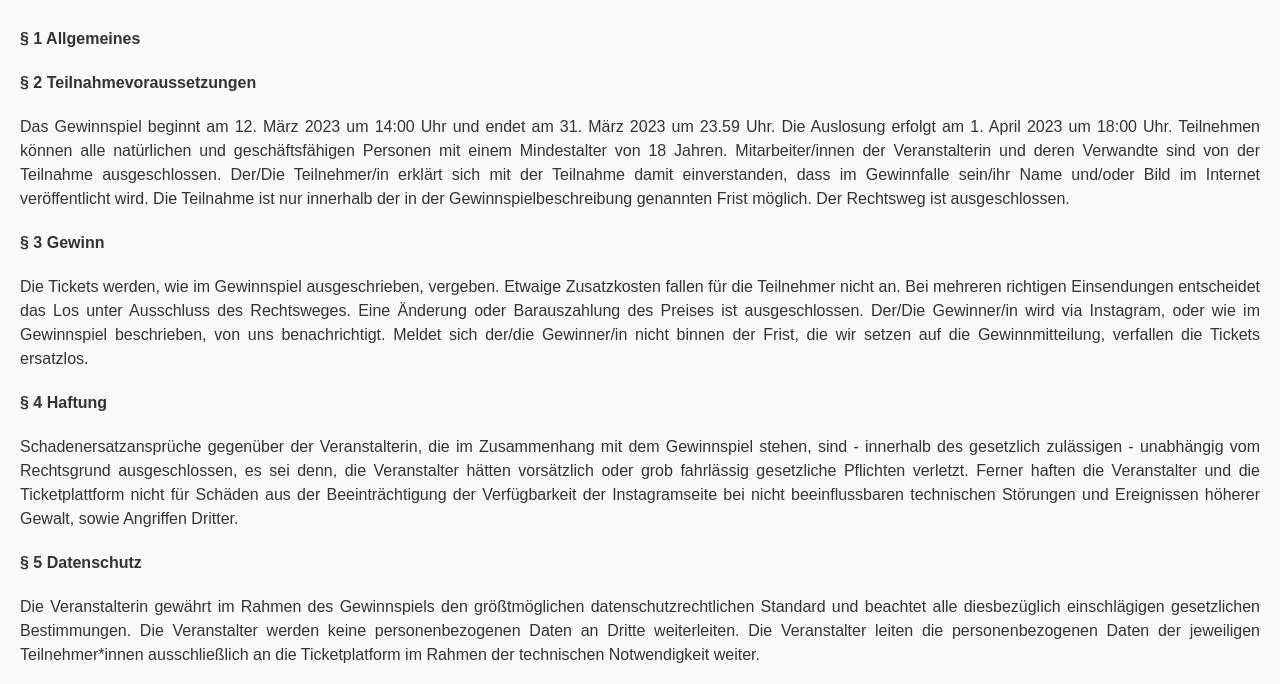
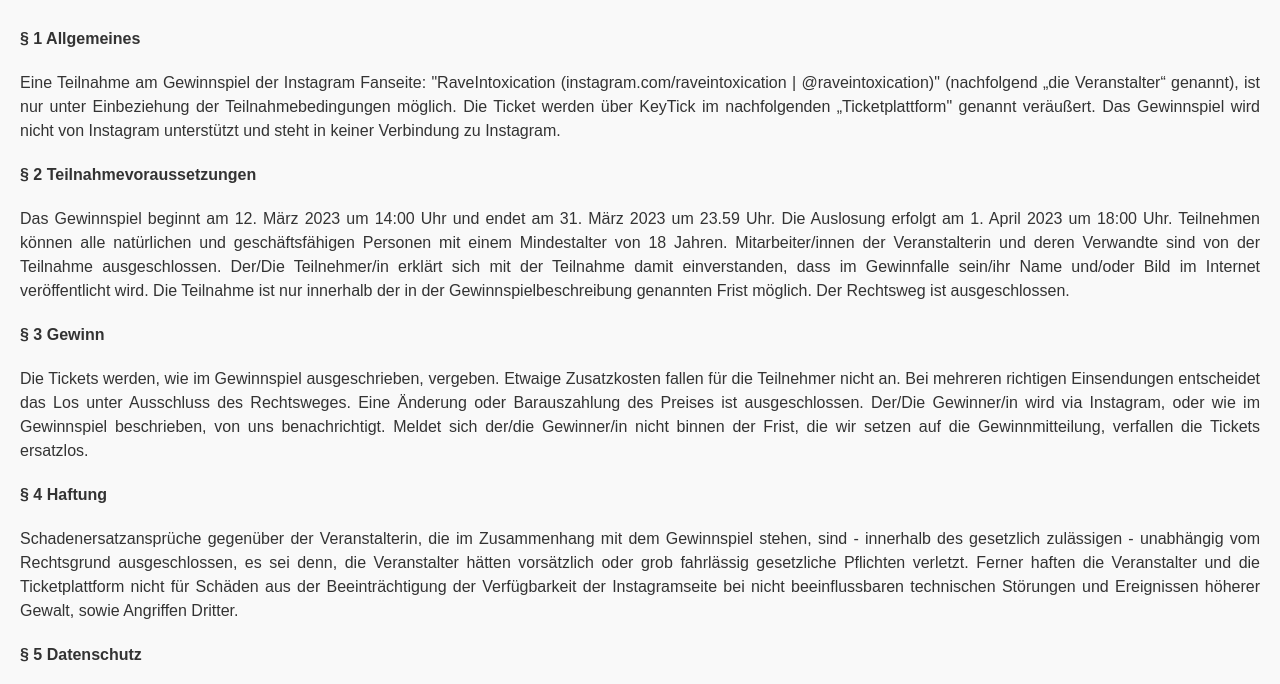
Before and after one commit to MoBeMo/Gewinn, a plain HTML site: page index.html in a window 1280 px wide. Shown: the part 75-759 px from the top of the page. Drawn offline with Linux system fonts and the light colour scheme.

Commit message:
Update index.html

```diff
--- a/index.html
+++ b/index.html
@@ -34,7 +34,7 @@
 <body>
 	<h1>Teilnahmebedingungen RaveIntoxication Gewinnspiel</h1>
 	<p><strong>§ 1 Allgemeines</strong></p>
-	<pEine Teilnahme am Gewinnspiel der Instagram Fanseite: "RaveIntoxication (instagram.com/raveintoxication | @raveintoxication)" (nachfolgend „die Veranstalter“ genannt), ist nur unter Einbeziehung der Teilnahmebedingungen möglich. Die Ticket werden über KeyTick im nachfolgenden „Ticketplattform" genannt veräußert. Das Gewinnspiel wird nicht von Instagram unterstützt und steht in keiner Verbindung zu Instagram.</p>
+	<p>Eine Teilnahme am Gewinnspiel der Instagram Fanseite: "RaveIntoxication (instagram.com/raveintoxication | @raveintoxication)" (nachfolgend „die Veranstalter“ genannt), ist nur unter Einbeziehung der Teilnahmebedingungen möglich. Die Ticket werden über KeyTick im nachfolgenden „Ticketplattform" genannt veräußert. Das Gewinnspiel wird nicht von Instagram unterstützt und steht in keiner Verbindung zu Instagram.</p>
 	<p><strong>§ 2 Teilnahmevoraussetzungen</strong></p>
 	<p>Das Gewinnspiel beginnt am 12. März 2023 um 14:00 Uhr und endet am 31. März 2023 um 23.59 Uhr. Die Auslosung erfolgt am 1. April 2023 um 18:00 Uhr. Teilnehmen können alle natürlichen und geschäftsfähigen Personen mit einem Mindestalter von 18 Jahren. Mitarbeiter/innen der Veranstalterin und deren Verwandte sind von der Teilnahme ausgeschlossen. Der/Die Teilnehmer/in erklärt sich mit der Teilnahme damit einverstanden, dass im Gewinnfalle sein/ihr Name und/oder Bild im Internet veröffentlicht wird. Die Teilnahme ist nur innerhalb der in der Gewinnspielbeschreibung genannten Frist möglich. Der Rechtsweg ist ausgeschlossen.</p>
 	<p><strong>§ 3 Gewinn</strong></p>
```
